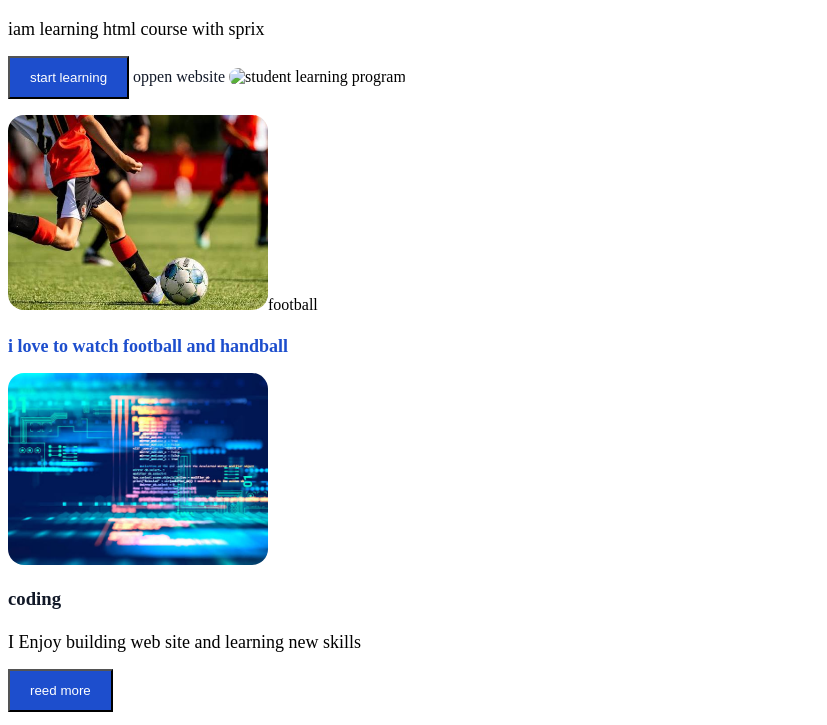
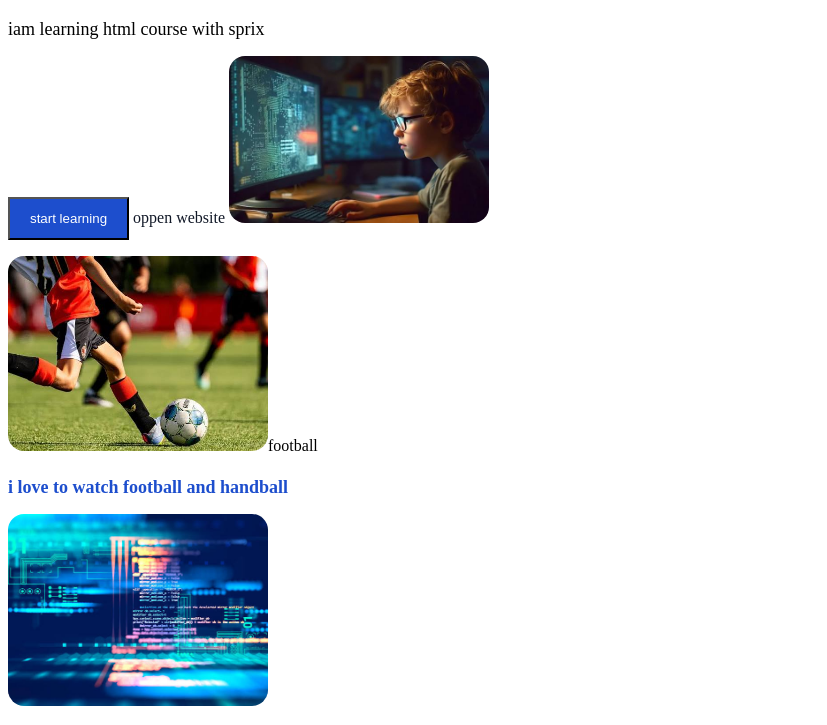
Before and after one commit to bo2584668-cmyk/Tofas-course, a plain HTML site: page index.html in a window 1280 px wide. Shown: the part 69-794 px from the top of the page, without its empty margins (0-827 px from the left). Drawn offline with Linux system fonts and the light colour scheme.

Commit message:
Update index.html

```diff
--- a/index.html
+++ b/index.html
@@ -19,7 +19,7 @@
       <p> iam learning html course with sprix</p>
       <button> start learning</button>
       <a href="www.googel.com">oppen website</a>
- <img src="tofas.jbG" alt="student learning program "
+ <img src="tofas.jpg" alt="student learning program "
   </div>
      <section id="cards" class="cards-section">
       <div class="card">
```
